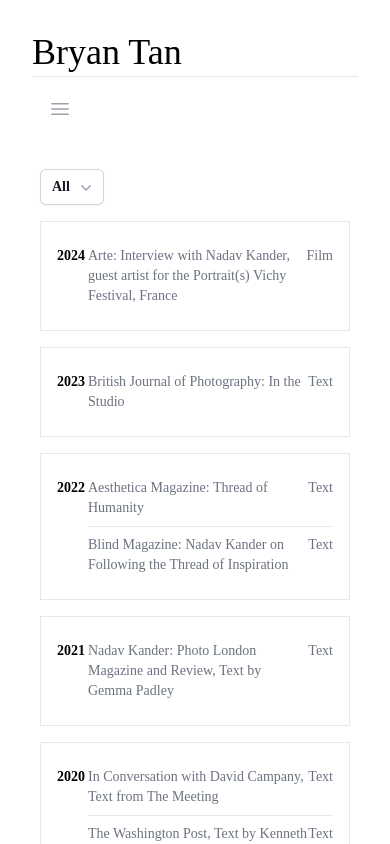
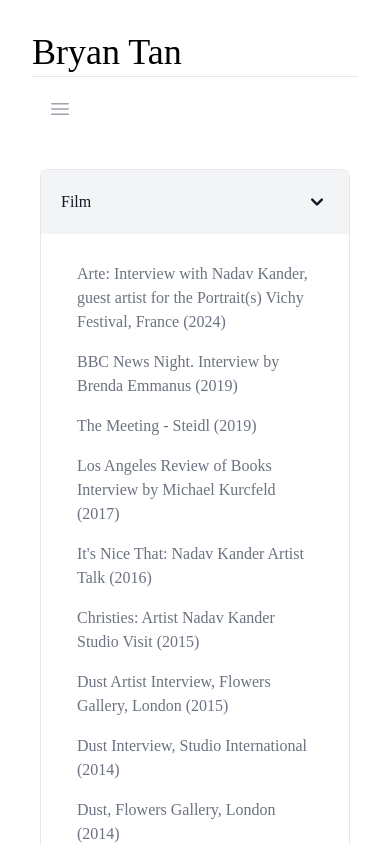
Before and after one commit to BryanTJJ99/Portfolio, a React (Vite) app in the folder frontend/: page /essays-reviews in a window 390 px wide. Shown: the top 844 px of the page. Built offline with nearby package versions, Linux system fonts and the light colour scheme.

Commit message:
feat: Update EssaysReviewsPage

```diff
--- a/frontend/src/pages/EssaysReviewsPage.jsx
+++ b/frontend/src/pages/EssaysReviewsPage.jsx
@@ -4,6 +4,7 @@ import essaysReviews from '@/data/essays-reviews.json';
 import remarkGfm from 'remark-gfm';
 import rehypeRaw from 'rehype-raw';
 import SlideAnimation from '@/animations/SlideAnimation';
+import { Accordion, AccordionContent, AccordionPanel, AccordionTitle } from "flowbite-react";
 import { Menu, MenuButton, MenuItem, MenuItems, Transition } from '@headlessui/react';
 import { ChevronDownIcon } from '@heroicons/react/20/solid';
 import { CustomH1, CustomH2, CustomP, CustomCode, CustomBlockquote, CustomListItem, CustomTable, CustomThead, CustomTbody, CustomTr, CustomTh, CustomTd } from '@/utils/CustomMarkdownComponents'; // Ensure this path is correct
@@ -57,9 +58,40 @@ function EssaysReviewsPage() {
 
   const sortedYears = Object.keys(groupedLinks).sort((a, b) => b - a);
 
+  const categorizedLinks = ['Film', 'Text'].reduce((acc, category) => {
+    acc[category] = links.filter(link => link.type === category);
+    return acc;
+  }, {});
+
   return (
-    <div className="container mx-auto h-screen flex flex-col md:flex-row">
-      <div className="flex-1 p-2 border-gray-300 relative md:overflow-y-auto max-h-full">
+    <div className="container mx-auto flex flex-col lg:flex-row h-full overflow-hidden">
+      <div className="flex-1 p-2 border-gray-300 lg:overflow-y-auto max-h-full">
+        {/* Accordion for small screens */}
+        <div className="block lg:hidden">
+          <Accordion>
+            {Object.keys(categorizedLinks).map((category) => (
+              <AccordionPanel key={category}>
+                <AccordionTitle>{category}</AccordionTitle>
+                <AccordionContent>
+                  {categorizedLinks[category].map((link) => (
+                    <button
+                      key={link.id}
+                      onClick={() => handleLinkClick(link.id)}
+                      className={`block w-full text-left py-2 px-4 ${
+                        activeLink === link.id ? 'font-bold text-black' : 'text-gray-500 hover:text-gray-700'
+                      }`}
+                    >
+                      {link.title} ({link.year})
+                    </button>
+                  ))}
+                </AccordionContent>
+              </AccordionPanel>
+            ))}
+          </Accordion>
+        </div>
+
+        {/* Menu for larger screens */}
+        <div className="hidden lg:block h-full overflow-y-auto">
           <div className="flex justify-between items-center mb-4">
             <Menu as="div" className="relative inline-block text-left">
               <div>
@@ -97,7 +129,7 @@ function EssaysReviewsPage() {
               </Transition>
             </Menu>
           </div>
-        <div className="flex flex-col gap-2 text-sm">
+          <div className="flex flex-col gap-2 text-sm h-full overflow-y-auto">
             {sortedYears.map((year) => (
               <div key={year} className="flex border p-4 mb-2">
                 <div className="w-1/12 font-bold mt-2 mr-2">{year}</div>
@@ -122,8 +154,9 @@ function EssaysReviewsPage() {
             ))}
           </div>
         </div>
-      <div className="flex-1 p-2 border-gray-300 relative text-left md:overflow-auto max-h-full">
-        <SlideAnimation key={markdownContent}>
+      </div>
+      <div className="flex-1 p-2 border-gray-300 relative text-left lg:overflow-auto max-h-full lg:max-h-screen">
+        <SlideAnimation key={markdownContent} className="w-full">
           <ReactMarkdown
             remarkPlugins={[remarkGfm]}
             rehypePlugins={[rehypeRaw]}
@@ -145,7 +178,6 @@ function EssaysReviewsPage() {
             {markdownContent}
           </ReactMarkdown>
         </SlideAnimation>
-        <div className="absolute top-0 bottom-0 left-0 w-0.5 bg-gray-300 opacity-0 transition-opacity duration-300 ease-in-out md:group-hover:opacity-100"></div>
       </div>
     </div>
   );
```
Lines whose indentation alone changed are shown as unchanged.
